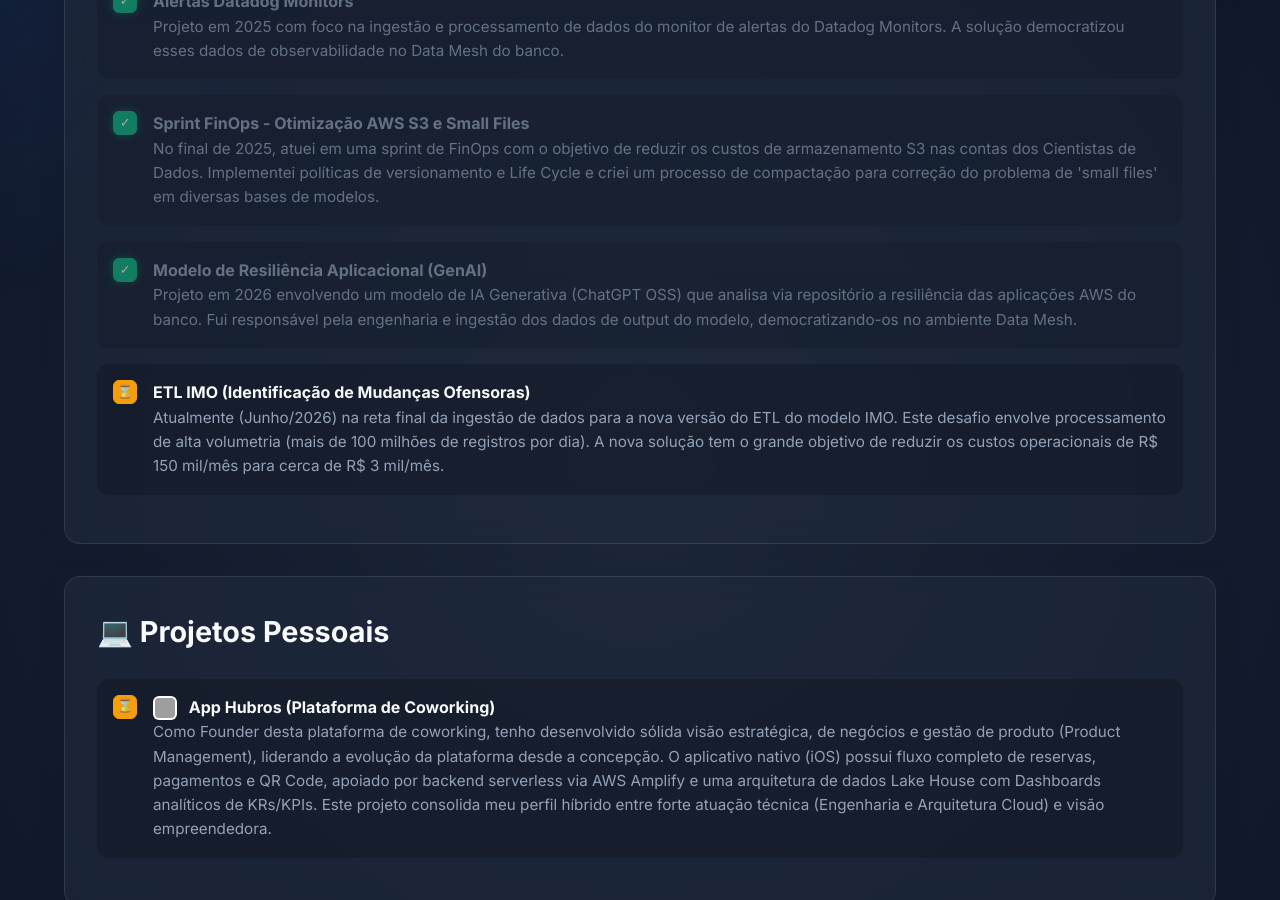
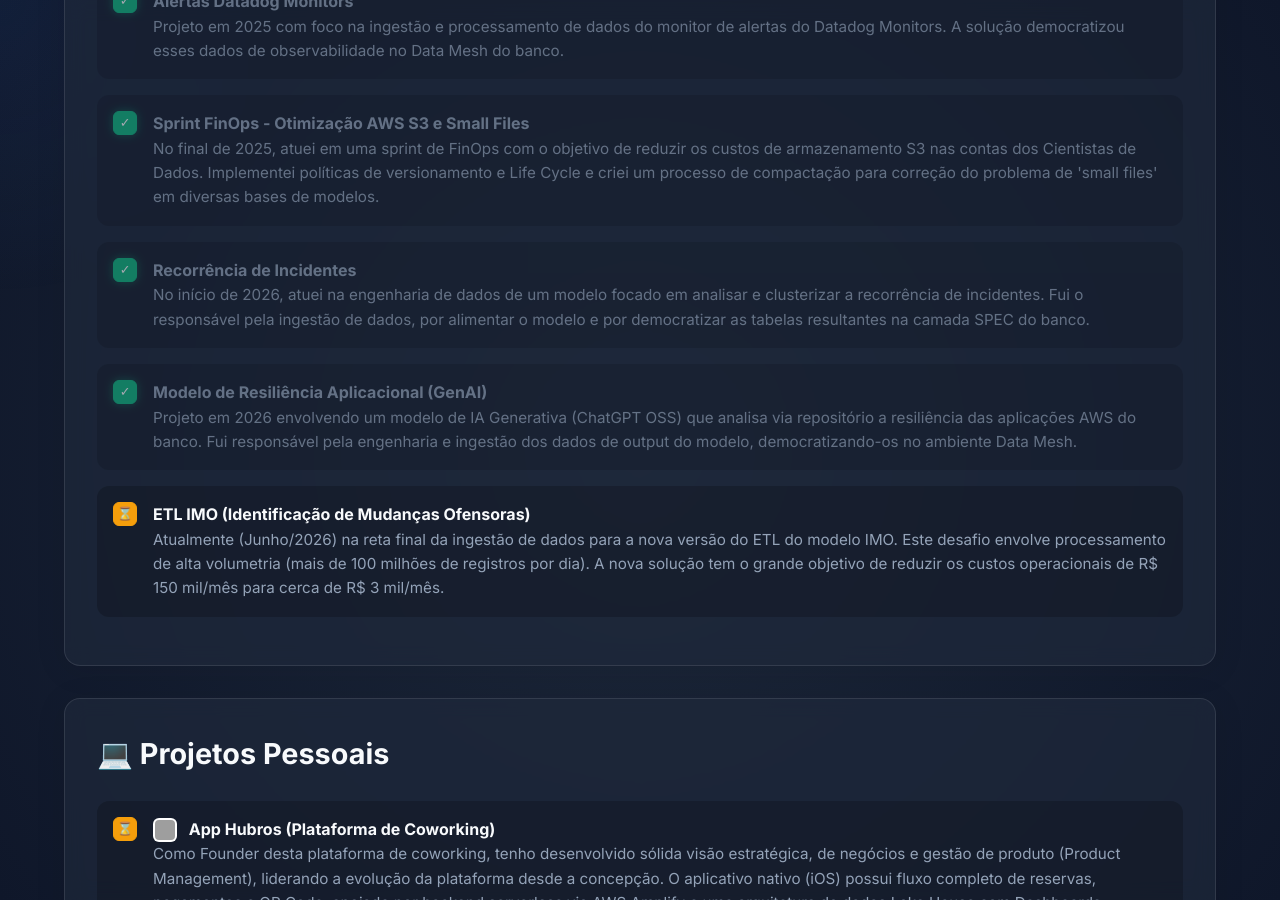
Before and after one commit to nandohss/PDI, a Jekyll site: the page built from index.html, in a window 1280 px wide and 900 px high, scrolled down 1256 px. Built offline with Jekyll 4.4.1, drawn with Linux system fonts in a browser that asks for light colours; grey boxes are pictures that could not be loaded.

Commit message:
feat: adiciona projeto de recurrencia de incidentes

```diff
--- a/_data/projetos.yml
+++ b/_data/projetos.yml
@@ -13,6 +13,9 @@
 - titulo: "Sprint FinOps - Otimização AWS S3 e Small Files"
   descricao: "No final de 2025, atuei em uma sprint de FinOps com o objetivo de reduzir os custos de armazenamento S3 nas contas dos Cientistas de Dados. Implementei políticas de versionamento e Life Cycle e criei um processo de compactação para correção do problema de 'small files' em diversas bases de modelos."
   status: "concluido"
+- titulo: "Recorrência de Incidentes"
+  descricao: "No início de 2026, atuei na engenharia de dados de um modelo focado em analisar e clusterizar a recorrência de incidentes. Fui o responsável pela ingestão de dados, por alimentar o modelo e por democratizar as tabelas resultantes na camada SPEC do banco."
+  status: "concluido"
 - titulo: "Modelo de Resiliência Aplicacional (GenAI)"
   descricao: "Projeto em 2026 envolvendo um modelo de IA Generativa (ChatGPT OSS) que analisa via repositório a resiliência das aplicações AWS do banco. Fui responsável pela engenharia e ingestão dos dados de output do modelo, democratizando-os no ambiente Data Mesh."
   status: "concluido"
```
